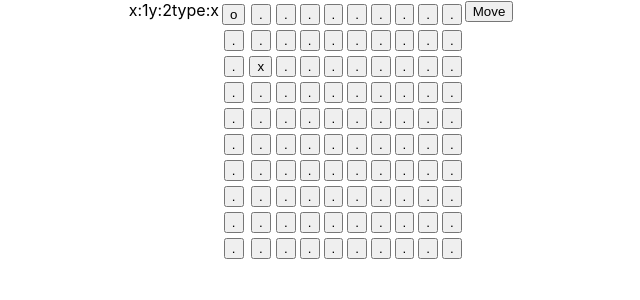
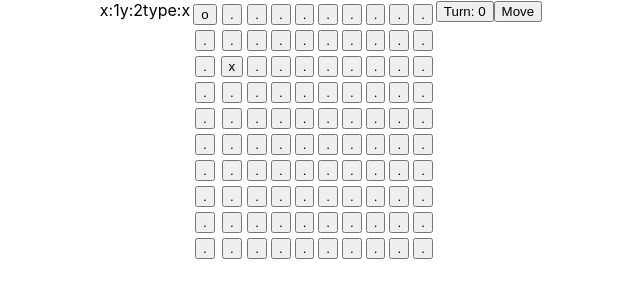
Before and after one commit to herstad/brigands-deploy, a React (Create React App) app: page / in a window 1280 px wide. Shown: the top 300 px of the page, without its empty margins (319-959 px from the left). Built offline with nearby package versions, Linux system fonts and the light colour scheme.

Commit message:
Added turn counter

```diff
--- a/src/App.js
+++ b/src/App.js
@@ -3,12 +3,13 @@ import './App.css';
 import PlayingField from './PlayingField';
 import Orders from './Orders';
 import InfoPane from './InfoPane';
+import ContextProvider from "./ContextProvider";
 
 class App extends Component {
 
 
-  constructor(props) {
-    super(props);
+  constructor(props, context) {
+    super(props, context);
 
     const items = [{x: 1, y: 2, type: 'x'}, {x: 0, y: 0, type: 'o'}];
     this.state = {items: items, selected: items[0]};
@@ -19,9 +20,12 @@ class App extends Component {
   render() {
     return (
       <div className="App">
-        <InfoPane item={this.state.selected}/>
-        <PlayingField size="10" items={this.state.items} genSelectOnClick={this.genSelectOnClick}/>
-        <Orders moveOnClick={this.moveOnClick}/>
+        <ContextProvider>
+          <InfoPane item={this.state.selected}/>
+          <PlayingField size="10" items={this.state.items}
+                        genSelectOnClick={this.genSelectOnClick}/>
+          <Orders moveOnClick={this.moveOnClick}/>
+        </ContextProvider>
       </div>
     );
   }
--- /dev/null
+++ b/src/BrigandContext.js
@@ -0,0 +1,8 @@
+import React from 'react';
+
+const BrigandContext = React.createContext({
+  addOne(){},
+  counter: 0,
+});
+
+export default BrigandContext;
--- /dev/null
+++ b/src/ContextProvider.js
@@ -0,0 +1,27 @@
+import React, { Component } from 'react';
+import BrigandContext from './BrigandContext';
+
+export default class ContextProvider extends Component {
+  state = {
+    count: 0,
+  };
+
+  addOne = () => {
+    this.setState(state => ({count: state.count + 1}))
+  };
+
+  render() {
+    const { count } = this.state;
+
+    const value = {
+      addOne: this.addOne,
+      count,
+    };
+
+    return (
+      <BrigandContext.Provider value={value}>
+        {this.props.children}
+      </BrigandContext.Provider>
+    )
+  }
+}
--- a/src/Orders.js
+++ b/src/Orders.js
@@ -1,9 +1,19 @@
 import React, {Component} from 'react';
+import BrigandContext from "./BrigandContext";
 
 class Orders extends Component {
 
   render() {
-    return <div><button onClick={this.props.moveOnClick}>Move</button></div>
+    return <div>
+      <BrigandContext.Consumer>
+        {({addOne, count}) => {
+          return (
+            <button onClick={addOne}>Turn: {count}</button>
+          )
+        }}
+      </BrigandContext.Consumer>
+      <button onClick={this.props.moveOnClick}>Move</button>
+    </div>
   }
 }
 
```
